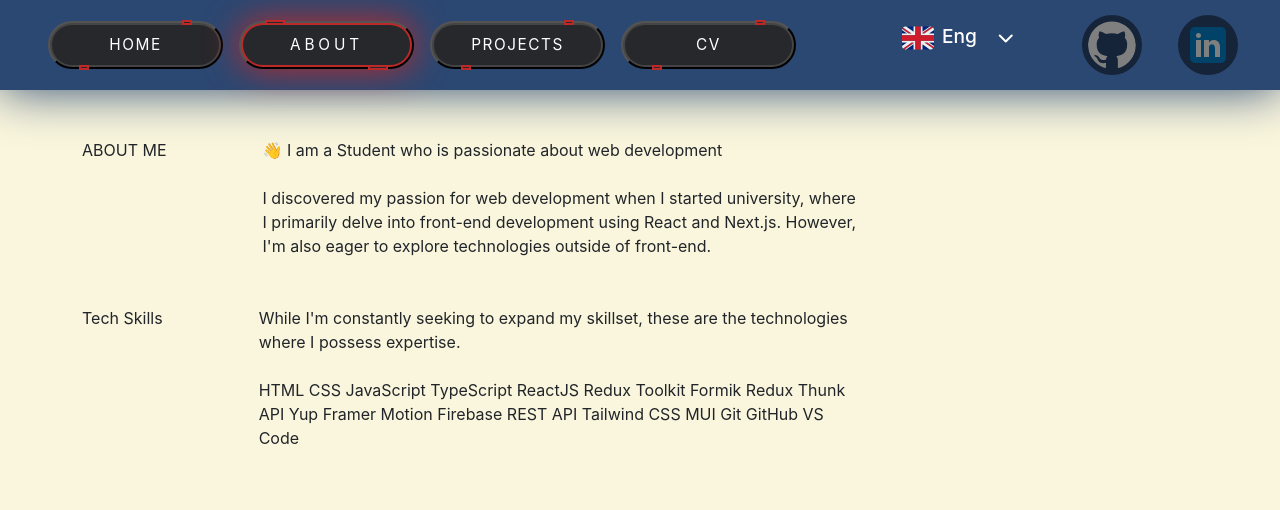
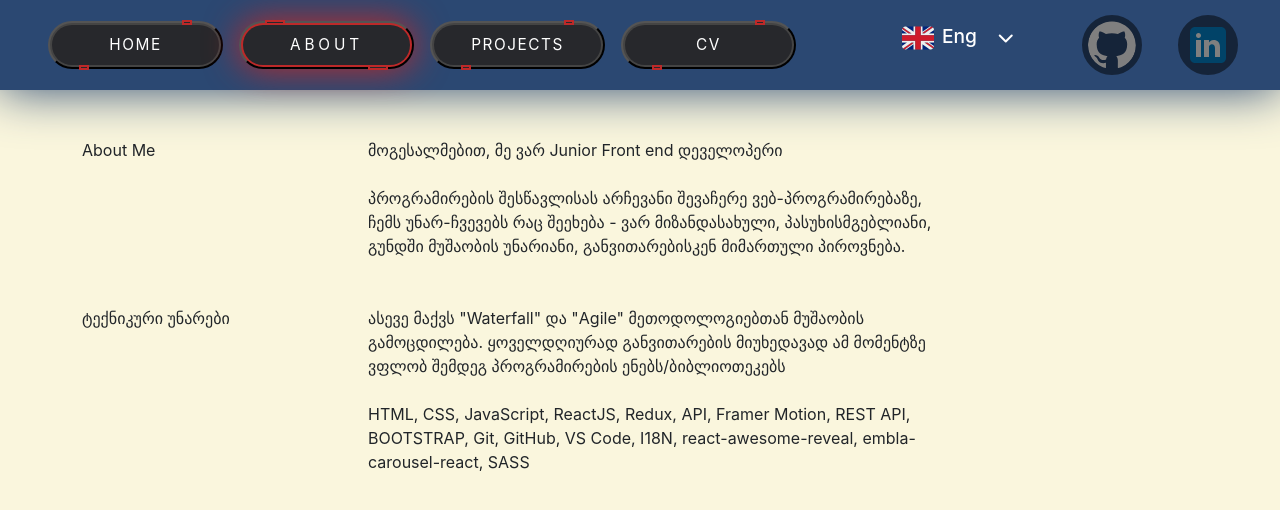
Before and after one commit to giorgibarishvili/Portfolio, a React (Create React App) app in the folder portfolio/: page /About in a window 1280 px wide. Shown: the top 510 px of the page. Built offline with nearby package versions, Linux system fonts and the light colour scheme.

Commit message:
working on about page

```diff
--- a/portfolio/src/components/About.js
+++ b/portfolio/src/components/About.js
@@ -1,12 +1,15 @@
 import "../styles/About.css";
 import { motion } from "framer-motion";
 import Appear from "./animations/Appear";
+import { useTranslation } from "react-i18next";
 
 const pageTransition = {
   in: { opacity: 1, x: 0 },
   out: { opacity: 0, x: "-100%" },
 };
 function About() {
+  const { t } = useTranslation();
+
   return (
     <motion.div
       className="container mt-5"
@@ -16,36 +19,34 @@ function About() {
       variants={pageTransition}
       transition={{ duration: 0.5 }}
     >
-      <div className="d-flex mb-5">
-        <div className="me-5 about-me">ABOUT ME</div>
+      <div className="d-flex mb-5 row">
+        <div className="me-5 about-me col-2">{t("aboutMe")}</div>
+        <div className="ms-5 ragaca-span">
+          <Appear>მოგესალმებით, მე ვარ Junior Front end დეველოპერი</Appear>
+          <br />
+          <div>
+            <Appear>
+              პროგრამირების შესწავლისას არჩევანი შევაჩერე ვებ-პროგრამირებაზე,
+              ჩემს უნარ-ჩვევებს რაც შეეხება - ვარ მიზანდასახული,
+              პასუხისმგებლიანი, გუნდში მუშაობის უნარიანი, განვითარებისკენ
+              მიმართული პიროვნება.
+            </Appear>
+          </div>
+        </div>
+      </div>
+      <div className="d-flex row">
+        <div className="me-5 about-me col-2">ტექნიკური უნარები</div>
         <div className="ms-5 ragaca-span">
           <Appear>
-            👋 I am a Student who is passionate about web development
+            ასევე მაქვს "Waterfall" და "Agile" მეთოდოლოგიებთან მუშაობის გამოცდილება.
+            ყოველდღიურად განვითარების მიუხედავად ამ მომენტზე ვფლობ შემდეგ პროგრამირების ენებს/ბიბლიოთეკებს
           </Appear>
           <br />
           <span>
             <Appear>
-              I discovered my passion for web development when I started
-              university, where I primarily delve into front-end development
-              using React and Next.js. However, I'm also eager to explore
-              technologies outside of front-end.
-            </Appear>
-          </span>
-        </div>
-      </div>
-      <div className="d-flex">
-        <div className="me-5 about-me">Tech Skills</div>
-        <div className="ms-5 ragaca-span">
-          <Appear>
-            While I'm constantly seeking to expand my skillset, these are the
-            technologies where I possess expertise.
-          </Appear>
-          <br />
-          <span>
-            <Appear>
-              HTML CSS JavaScript TypeScript ReactJS Redux Toolkit Formik Redux
-              Thunk API Yup Framer Motion Firebase REST API Tailwind CSS MUI Git
-              GitHub VS Code
+              HTML, CSS, JavaScript,  ReactJS, Redux,
+               API, Framer Motion, REST API, BOOTSTRAP, Git,
+              GitHub, VS Code, I18N, react-awesome-reveal, embla-carousel-react, SASS
             </Appear>
           </span>
         </div>
--- a/portfolio/src/components/i18n/en.json
+++ b/portfolio/src/components/i18n/en.json
@@ -10,5 +10,6 @@
   "mandatory": "This field is mandatory",
   "home": "home",
   "about": "About",
+  "aboutMe": "About Me",
   "projects": "Projects"
 }
--- a/portfolio/src/components/i18n/ka.json
+++ b/portfolio/src/components/i18n/ka.json
@@ -10,5 +10,6 @@
   "mandatory": "ამ ველის შევსება სავალდებულოა",
   "home": "მთავარი",
   "about": "ჩემს შესახებ",
+  "aboutMe": "ჩემს შესახებ",
   "projects": "პროექტები"
 }
--- a/portfolio/src/styles/Homepage.css
+++ b/portfolio/src/styles/Homepage.css
@@ -136,7 +136,7 @@
   overflow: hidden;
   border-radius: 50px;
   box-shadow: 5px 5px 5px 1px rgba(59, 101, 129, 0.9);
-  transition: transform 0.3s ease-in-out; /* Added transition for button push effect */
+  transition: transform 0.3s ease-in-out;
 }
 
 .morph-btn::after {
@@ -146,7 +146,7 @@
   left: 0;
   width: 100%;
   height: 100%;
-  background-image: url("../images/GeorgiaFlag.svg"); /* Assuming your flag image is in a folder named 'images' */
+  background-image: url("../images/GeorgiaFlag.svg");
   background-size: cover;
   opacity: 0;
   transition: opacity 0.3s ease-in-out;
@@ -156,10 +156,10 @@
   opacity: 0.3;
 }
 
-.morph-btn:active, /* Added styling for active state (simulates button press) */
+.morph-btn:active,
 .morph-btn:hover {
   transform: scale(
     0.95
-  ); /* Scales down the button slightly on hover and active states */
+  );
 }
 /* AQ GAVCHERDI */
```
